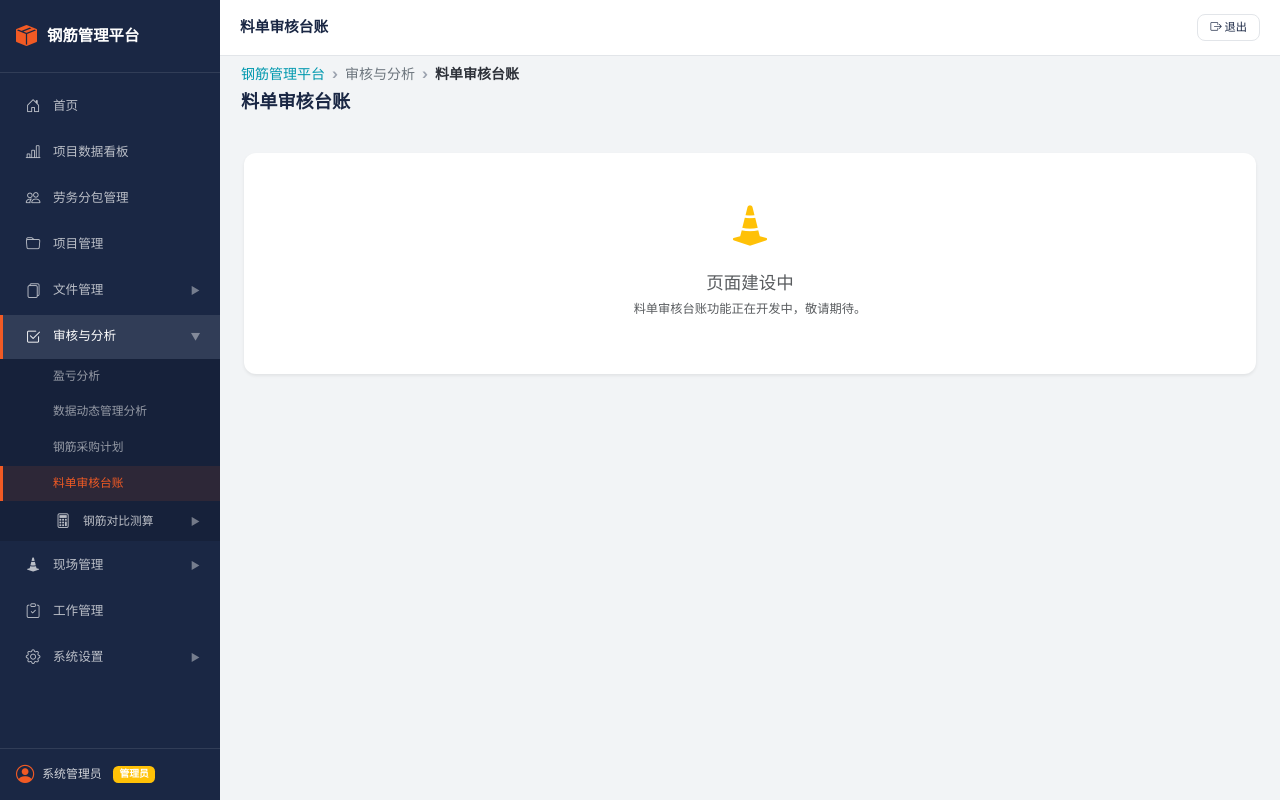
After one commit to ysy369/rebar-mgmt, a Flask app: page /audit/cutting-order-audit in a window 1280 px wide. The commit adds this page. Run offline with Flask 3, Linux system fonts and the light colour scheme; a user stored in the database is signed in; data comes from the database, SQL or seed files in the repository; parts of the project's set-up code (start-up, migrations or seed data) failed here and were passed over.

Commit message:
feat: 审核与分析菜单新增'料单审核台账'子菜单（页面建设中）

```diff
--- a/app/routes/audit.py
+++ b/app/routes/audit.py
@@ -51,6 +51,18 @@ def procurement_plan():
     )
 
 
+@audit_bp.route("/cutting-order-audit")
+@login_required
+def cutting_order_audit():
+    return render_template(
+        "audit/cutting_order_audit.html",
+        active_menu="audit",
+        active_submenu="cutting_order_audit",
+        breadcrumbs=_bc({"name": "审核与分析", "url": None}, {"name": "料单审核台账", "url": None}),
+        page_title="料单审核台账",
+    )
+
+
 @audit_bp.route("/comparison-calc")
 @login_required
 def comparison_calc():
--- /dev/null
+++ b/app/templates/audit/cutting_order_audit.html
@@ -0,0 +1,12 @@
+{% extends "base.html" %}
+{% block title %}{{ page_title }} — 钢筋精细化管理平台{% endblock %}
+{% block page_title %}{{ page_title }}{% endblock %}
+{% block content %}
+<div class="card border-0 shadow-sm">
+    <div class="card-body text-center py-5">
+        <i class="bi bi-cone-striped text-warning" style="font-size: 3rem;"></i>
+        <h5 class="mt-3 text-muted">页面建设中</h5>
+        <p class="text-muted small">{{ page_title }}功能正在开发中，敬请期待。</p>
+    </div>
+</div>
+{% endblock %}
--- a/app/templates/base.html
+++ b/app/templates/base.html
@@ -109,6 +109,8 @@
                                    class="{% if ep == 'audit.data_dynamic' %}active{% endif %}">数据动态管理分析</a></li>
                             <li><a href="{{ url_for('audit.procurement_plan') }}"
                                    class="{% if ep == 'audit.procurement_plan' %}active{% endif %}">钢筋采购计划</a></li>
+                            <li><a href="{{ url_for('audit.cutting_order_audit') }}"
+                                   class="{% if ep == 'audit.cutting_order_audit' %}active{% endif %}">料单审核台账</a></li>
                             <li class="menu-group {% if active_menu == 'audit_comparison' %}expanded active{% endif %}"
                                 data-menu-key="audit_comparison">
                                 <div class="menu-toggle" onclick="toggleMenu(this)">
```
